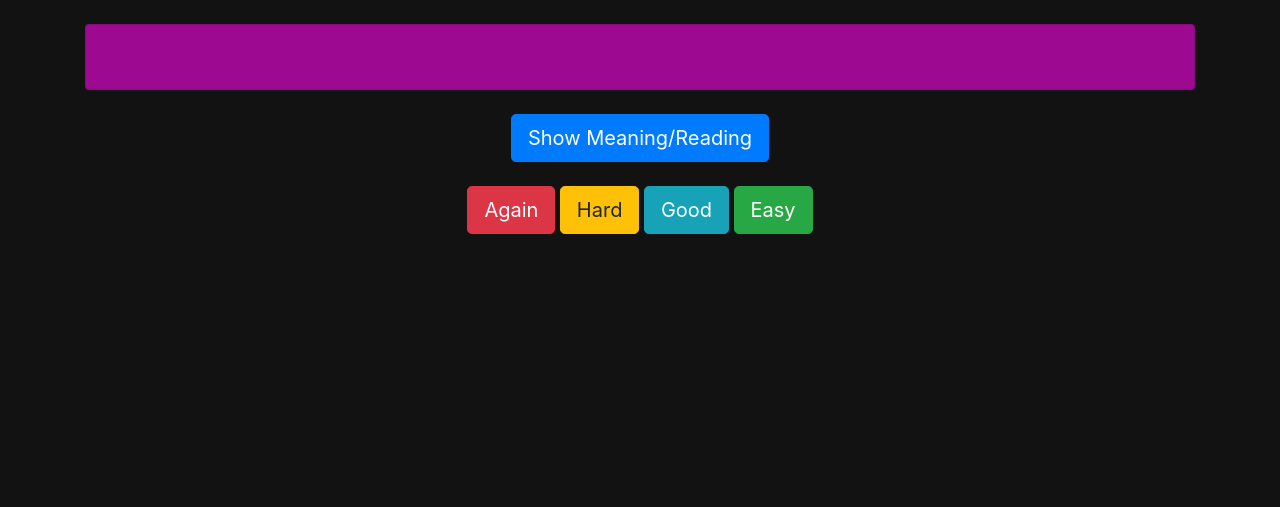
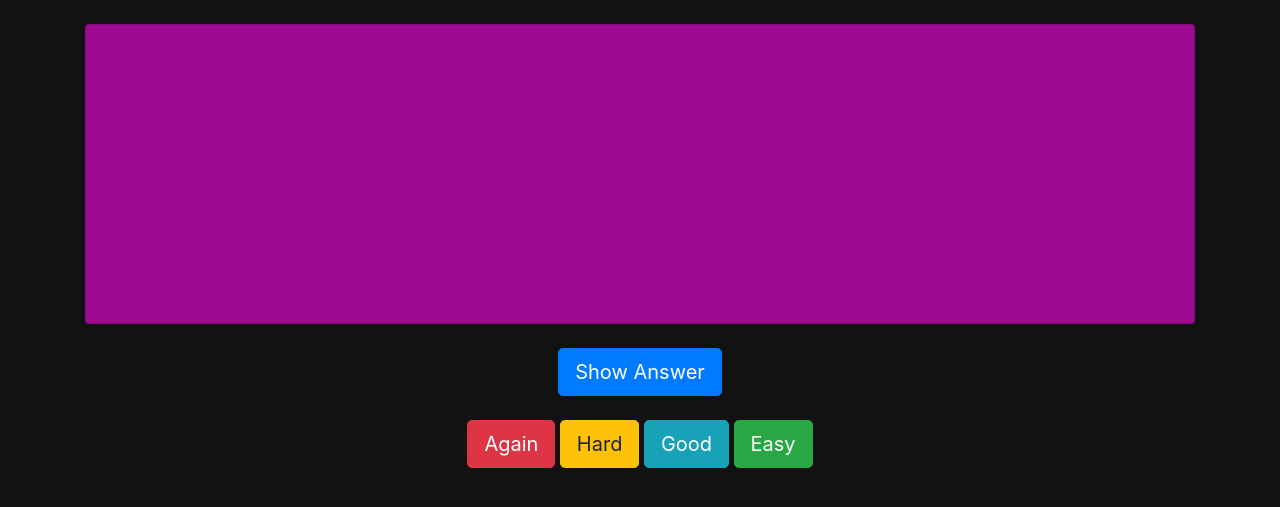
Before and after one commit to just1nt1me/kanji_app, a Django app: a page that uses study_decks/templates/study-decks/study_level.html in a window 1280 px wide. Shown: the part 56-563 px from the top of the page. Run offline with Django 4.2, Linux system fonts and the light colour scheme; the visitor is signed in with stand-in values (Sample User, id 1); data that the repository does not hold is empty; parts of the project's set-up code (start-up, migrations or seed data) failed here and were passed over; some libraries are stand-ins or nearby versions.

Commit message:
studyDeck CSS OK, show/hide answer button OK

```diff
--- a/level_test/static/level_test/main.css
+++ b/level_test/static/level_test/main.css
@@ -38,3 +38,7 @@
   margin-top: 15px;
   margin-bottom: 20px;
 }
+
+#kanji-container {
+  min-height: 300px; /* Adjust the value to fit the content when details are displayed */
+}
--- a/study_decks/templates/study-decks/study_level.html
+++ b/study_decks/templates/study-decks/study_level.html
@@ -15,7 +15,7 @@
     </div>
   </div>
     <div class="row justify-content-center my-4">
-      <button class="btn btn-primary btn-lg" onclick="showDetails()">Show Meaning/Reading</button>
+      <button class="btn btn-primary btn-lg" id="toggle-details-button" onclick="toggleDetails()">Show Answer</button>
     </div>
     <div id="buttons" class="justify-content-center text-center my-4">
       <button type="button" class="quality-button btn btn-lg btn-danger" onclick="sendFeedback('Again')">Again</button>
@@ -26,9 +26,19 @@
 
 
   <script>
-    function showDetails() {
-      document.getElementById("details").style.display = "block";
+    function toggleDetails() {
+        var detailsElem = document.getElementById("details");
+        var toggleButton = document.getElementById("toggle-details-button");
+
+        if (detailsElem.style.display === "none" || detailsElem.style.display === "") {
+            detailsElem.style.display = "block";
+            toggleButton.textContent = "Hide Answer";
+        } else {
+            detailsElem.style.display = "none";
+            toggleButton.textContent = "Show Answer";
+        }
     }
+
 
     function sendFeedback(feedback) {
         var userKanjiProgressId = document.getElementById("user_kanji_progress_id").value;
@@ -50,9 +60,10 @@
                     if (response.next_kanji) {
                         // Update kanji expression and details
                         updateKanjiDisplay(response.next_kanji);
+                        resetDetails();
                     } else {
                         // Handle the case where there are no more kanji to study
-                        document.getElementById("kanji-container").innerHTML = '<p>Study session complete!</p>';
+                        document.getElementById("kanji-container").innerHTML = '<h2 class="display">Study session complete!</h2>';
                     }
                 } else {
                     // Handle HTTP errors here
@@ -62,12 +73,21 @@
         xhr.send("user_kanji_progress_id=" + userKanjiProgressId + "&feedback=" + feedback);
     }
 
+    function resetDetails() {
+        var detailsElem = document.getElementById("details");
+        var toggleButton = document.getElementById("toggle-details-button");
+
+        detailsElem.style.display = "none";
+        toggleButton.textContent = "Show Answer";
+    }
+
     function updateKanjiDisplay(nextKanji) {
         var kanjiElem = document.querySelector("#kanji h1");
         kanjiElem.textContent = nextKanji.expression;
 
         var detailsElem = document.getElementById("details");
-        detailsElem.innerHTML = 'Meaning: ' + nextKanji.meaning + '<br>Reading: ' + nextKanji.reading;
+        detailsElem.innerHTML = '<h2 class="display">' + nextKanji.reading + '</h2>' +
+                                '<h2 class="display">' + nextKanji.meaning + '</h2>';
         detailsElem.style.display = "none";
 
         document.getElementById("user_kanji_progress_id").value = nextKanji.id;
```
